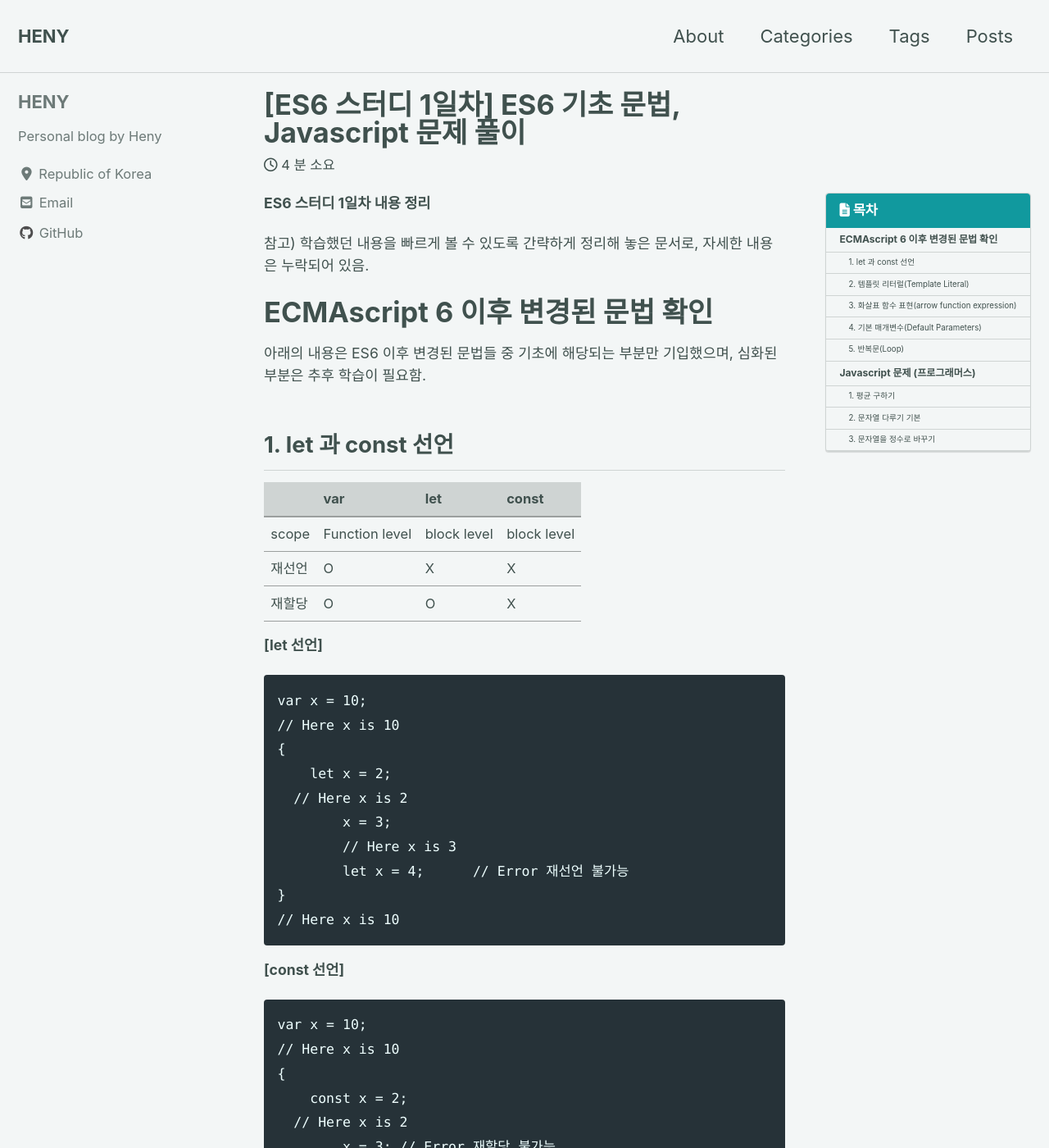
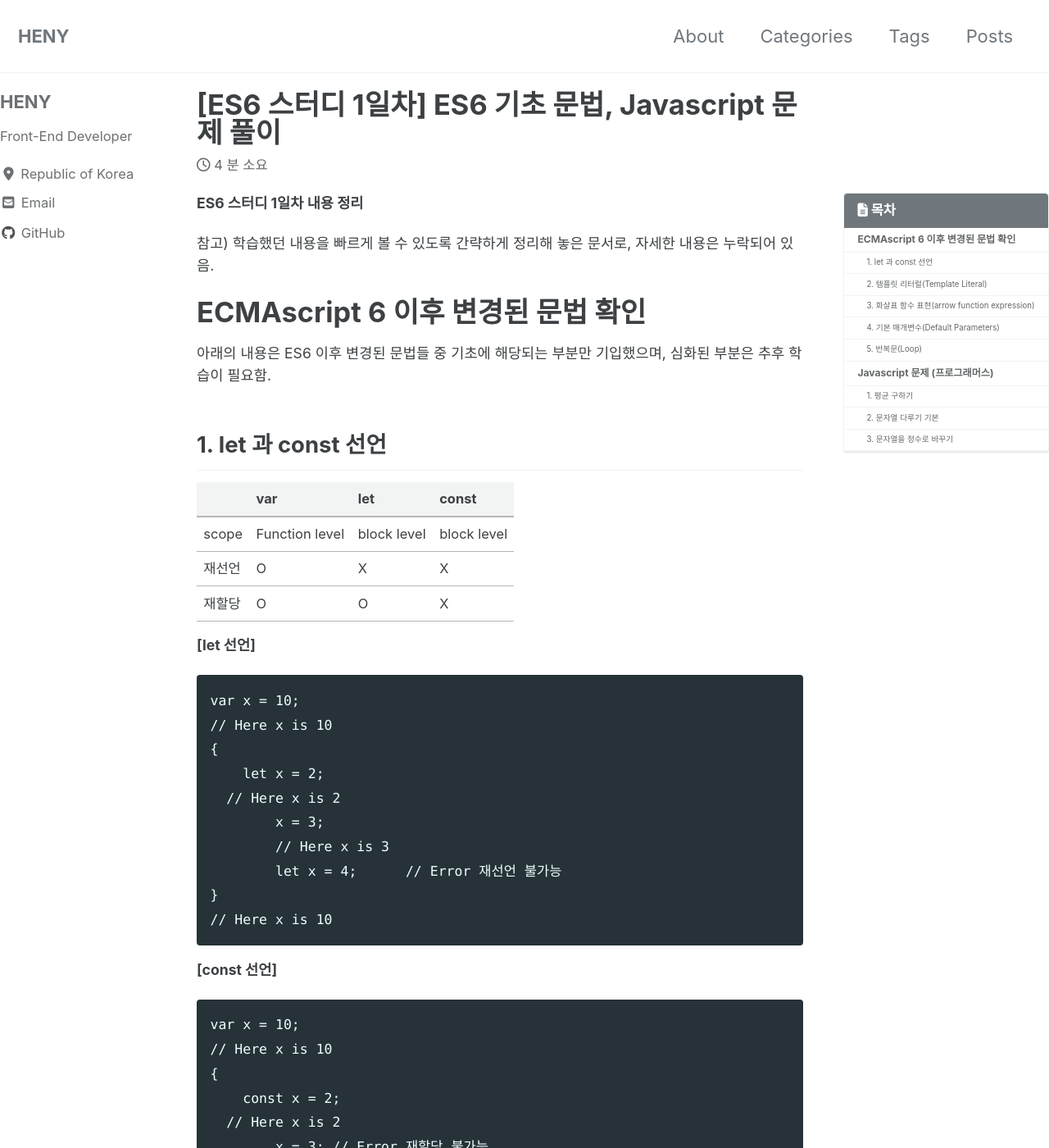
Before and after one commit to henylife/henylife.github.io, a Jekyll site: the page built from _posts/2020-05-29-es6-1.md, in a window 1280 px wide and 1400 px high. Shown: the whole window at 82% size. Built offline with Jekyll 4.4.1, drawn with Linux system fonts in a browser that asks for light colours; cached includes are drawn as plain includes; nearby versions of some CDN libraries; comment, search, counter and statistics services are not loaded.

Commit message:
블로그 설정변경

```diff
--- a/_config.yml
+++ b/_config.yml
@@ -12,7 +12,7 @@
 
 # theme                  : "minimal-mistakes-jekyll"
 # remote_theme           : "mmistakes/minimal-mistakes"
-minimal_mistakes_skin    : "mint" # "air", "aqua", "contrast", "dark", "dirt", "neon", "mint", "plum", "sunrise"
+minimal_mistakes_skin    : "" # "air", "aqua", "contrast", "dark", "dirt", "neon", "mint", "plum", "sunrise"
 
 # Site Settings
 locale                   : "ko-KR"
@@ -95,7 +95,7 @@ analytics:
 author:
   name             : "HENY"
   avatar           : # path of avatar image, e.g. "/assets/images/bio-photo.jpg"
-  bio              : "Personal blog by Heny"
+  bio              : "Front-End Developer"
   location         : "Republic of Korea"
   email            :
   links:
--- a/_includes/author-profile.html
+++ b/_includes/author-profile.html
@@ -29,7 +29,7 @@
   </div>
 
   <div class="author__urls-wrapper">
-    <button class="btn btn--inverse">{{ site.data.ui-text[site.locale].follow_label | remove: ":" | default: "Follow" }}</button>
+  <!-- <button class="btn btn--inverse">{{ site.data.ui-text[site.locale].follow_label | remove: ":" | default: "Follow" }}</button>-->
     <ul class="author__urls social-icons">
       {% if author.location %}
         <li itemprop="homeLocation" itemscope itemtype="https://schema.org/Place">
--- a/_sass/minimal-mistakes/_page.scss
+++ b/_sass/minimal-mistakes/_page.scss
@@ -6,8 +6,8 @@
   @include clearfix;
   margin-left: auto;
   margin-right: auto;
-  padding-left: 1em;
-  padding-right: 1em;
+  //padding-left: 1em;
+  //padding-right: 1em;
   -webkit-animation: $intro-transition;
   animation: $intro-transition;
   max-width: 100%;
@@ -43,7 +43,7 @@ body {
   }
 
   @include breakpoint($x-large) {
-    width: calc(100% - #{$right-sidebar-width});
+    width: calc(100% - #{$left-sidebar-width-wide});
     padding-right: $right-sidebar-width;
   }
 
--- a/_sass/minimal-mistakes/_sidebar.scss
+++ b/_sass/minimal-mistakes/_sidebar.scss
@@ -18,7 +18,7 @@
 
   @include breakpoint($large) {
     float: left;
-    width: calc(#{$right-sidebar-width-narrow} - 1em);
+    width: calc(#{$left-sidebar-width});
     opacity: 0.75;
     -webkit-transition: opacity 0.2s ease-in-out;
     transition: opacity 0.2s ease-in-out;
@@ -37,7 +37,7 @@
   }
 
   @include breakpoint($x-large) {
-    width: calc(#{$right-sidebar-width} - 1em);
+    width: calc(#{$right-sidebar-width} - 3em);
   }
 
   > * {
--- a/_sass/minimal-mistakes/_variables.scss
+++ b/_sass/minimal-mistakes/_variables.scss
@@ -154,7 +154,8 @@ $max-width: $x-large !default;
 $right-sidebar-width-narrow: 200px !default;
 $right-sidebar-width: 300px !default;
 $right-sidebar-width-wide: 400px !default;
-
+$left-sidebar-width: 180px !default;
+$left-sidebar-width-wide: 240px !default;
 /*
    Other
    ========================================================================== */
```
